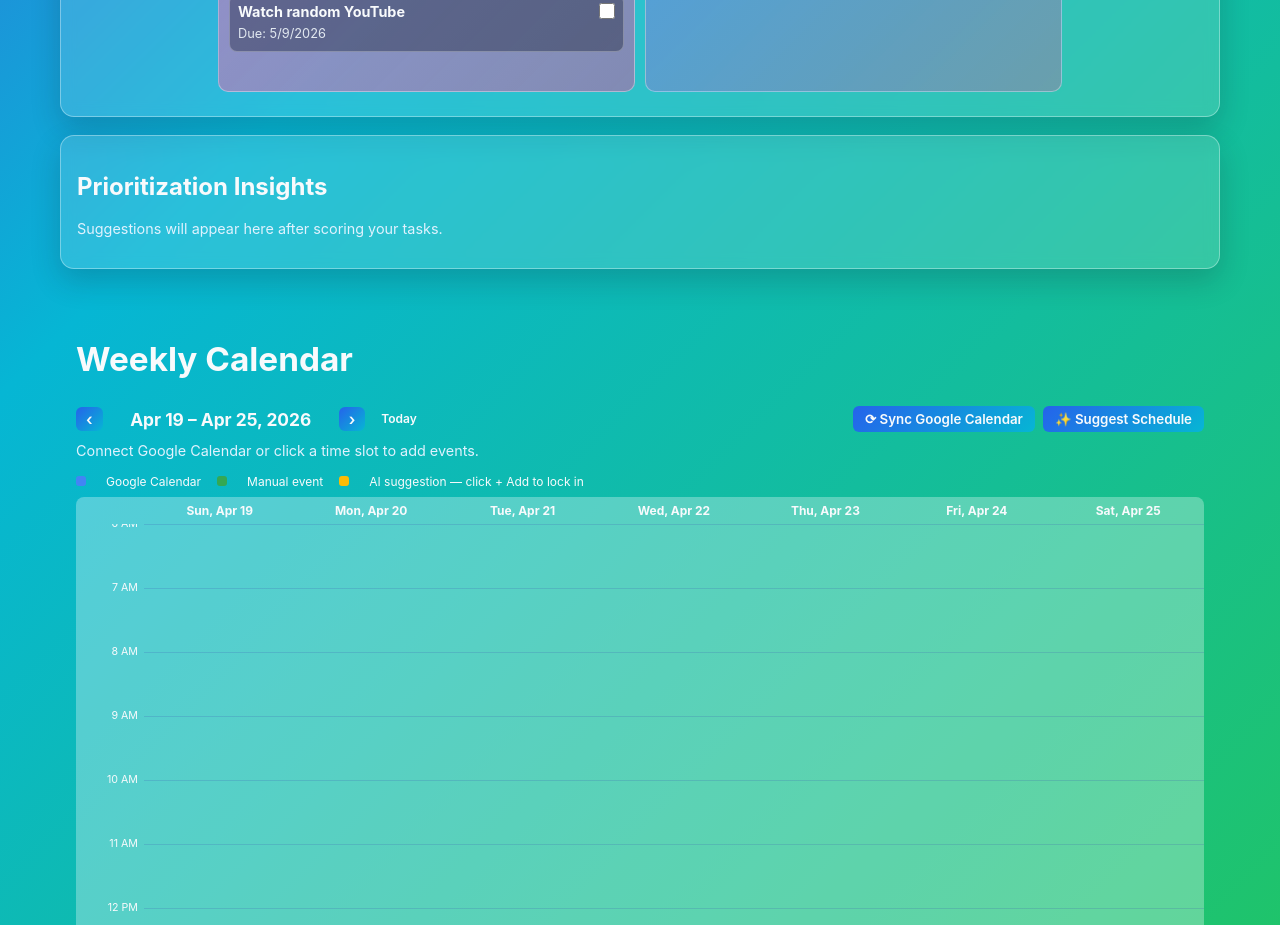
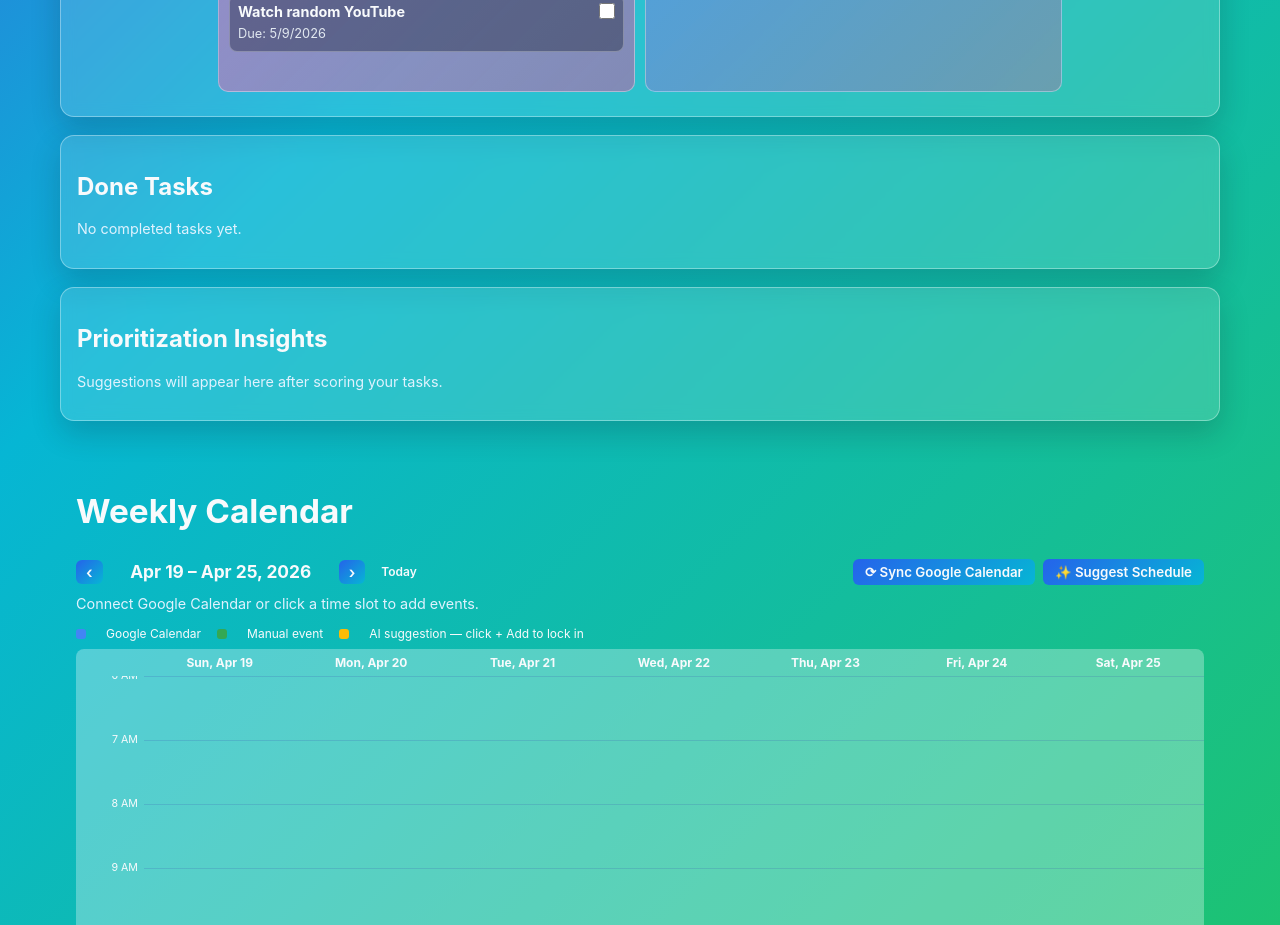
Before and after one commit to mxddi/Synapse3, a React (Create React App) app: page / in a window 1280 px wide. Shown: the part 960-1885 px from the top of the page. Built offline with nearby package versions, Linux system fonts and the light colour scheme.

Commit message:
Removed tasks form list when completed

```diff
--- a/src/App.css
+++ b/src/App.css
@@ -39,7 +39,8 @@ body {
 
 .panel,
 .matrix-section,
-.suggestions {
+.suggestions,
+.done-tasks-section {
   background: rgba(255, 255, 255, 0.14);
   border: 1px solid rgba(255, 255, 255, 0.35);
   border-radius: 14px;
@@ -323,6 +324,14 @@ li {
 
 .suggestions {
   margin-top: 18px;
+}
+
+.done-tasks-section {
+  margin-top: 18px;
+}
+
+.done-task-list {
+  margin-top: 10px;
 }
 
 .suggestions textarea {
--- a/src/App.js
+++ b/src/App.js
@@ -437,13 +437,16 @@ function App() {
   }, []);
 
   // ── derived task data ───────────────────────────────────────────────────────
+  const activeTasks = useMemo(() => tasks.filter((t) => !t.completed), [tasks]);
+  const doneTasks = useMemo(() => tasks.filter((t) => t.completed), [tasks]);
+
   const scoredTasks = useMemo(
-    () => tasks.map((t) => ({
+    () => activeTasks.map((t) => ({
       ...t,
       urgency: urgencyScoreFromDueDate(t.due),
       quadrant: getQuadrant(t.importance, urgencyScoreFromDueDate(t.due)),
     })),
-    [tasks]
+    [activeTasks]
   );
 
   const quadrantTasks = useMemo(() => {
@@ -880,6 +883,26 @@ Tasks with urgency and importance: ${JSON.stringify(scoredTasks.map((t) => ({ ti
     );
   }
 
+  function renderDoneTaskCard(task) {
+    return (
+      <article key={task.id} className="task-card task-card-completed">
+        <div className="task-card-top">
+          <h4>{task.title}</h4>
+          <label className="task-complete-control" title="Mark as active again">
+            <input
+              type="checkbox"
+              className="task-complete-checkbox"
+              checked={Boolean(task.completed)}
+              onChange={() => toggleTaskCompleted(task.id)}
+              aria-label={`Mark ${task.title} as active`}
+            />
+          </label>
+        </div>
+        <p>Completed</p>
+      </article>
+    );
+  }
+
   const prevWeek = () => setCurrentWeekStart((w) => addDays(w, -7));
   const nextWeek = () => setCurrentWeekStart((w) => addDays(w, 7));
   const thisWeek = () => setCurrentWeekStart(getWeekStart(new Date()));
@@ -987,6 +1010,18 @@ Tasks with urgency and importance: ${JSON.stringify(scoredTasks.map((t) => ({ ti
               </div>
             ))}
           </div>
+        </div>
+      </section>
+
+      <section className="done-tasks-section">
+        <h2>Done Tasks</h2>
+        <p className="status">
+          {doneTasks.length
+            ? `${doneTasks.length} completed task${doneTasks.length === 1 ? "" : "s"}`
+            : "No completed tasks yet."}
+        </p>
+        <div className="done-task-list">
+          {doneTasks.map((t) => renderDoneTaskCard(t))}
         </div>
       </section>
 
```
